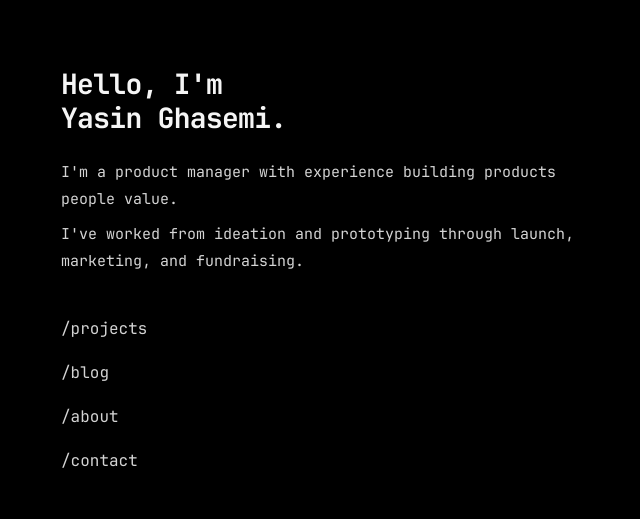
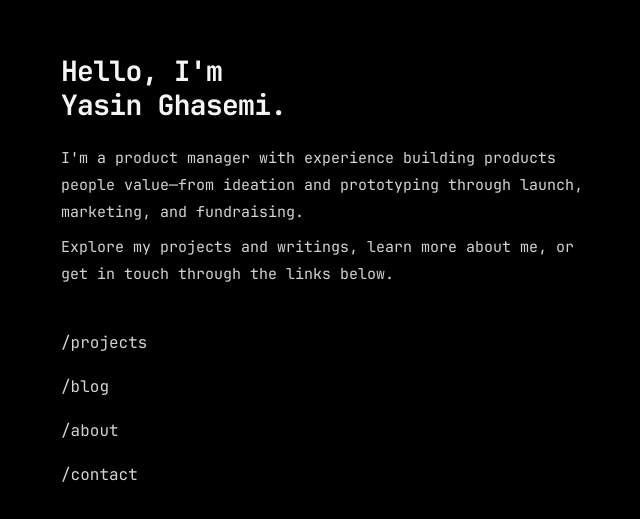
Before and after one commit to SupernovifieD/yasinghasemi.com, a Next.js app: page / in a window 1280 px wide. Shown: the part 125-644 px from the top of the page, without its empty margins (35-675 px from the left). Built offline with nearby package versions, Linux system fonts and the light colour scheme.

Commit message:
fix(home): refine introduction and link invitation

```diff
--- a/app/page.tsx
+++ b/app/page.tsx
@@ -10,11 +10,12 @@ export default function HomePage() {
         <div className={styles.copy}>
           <p>
             I&apos;m a product manager with experience building products people
-            value.
+            value—from ideation and prototyping through launch, marketing, and
+            fundraising.
           </p>
           <p>
-            I&apos;ve worked from ideation and prototyping through launch,
-            marketing, and fundraising.
+            Explore my projects and writings, learn more about me, or get in
+            touch through the links below.
           </p>
         </div>
       </HomeStage>
```
Also changed, not shown: 1 other file (tests, documents, lock files or other folders).
